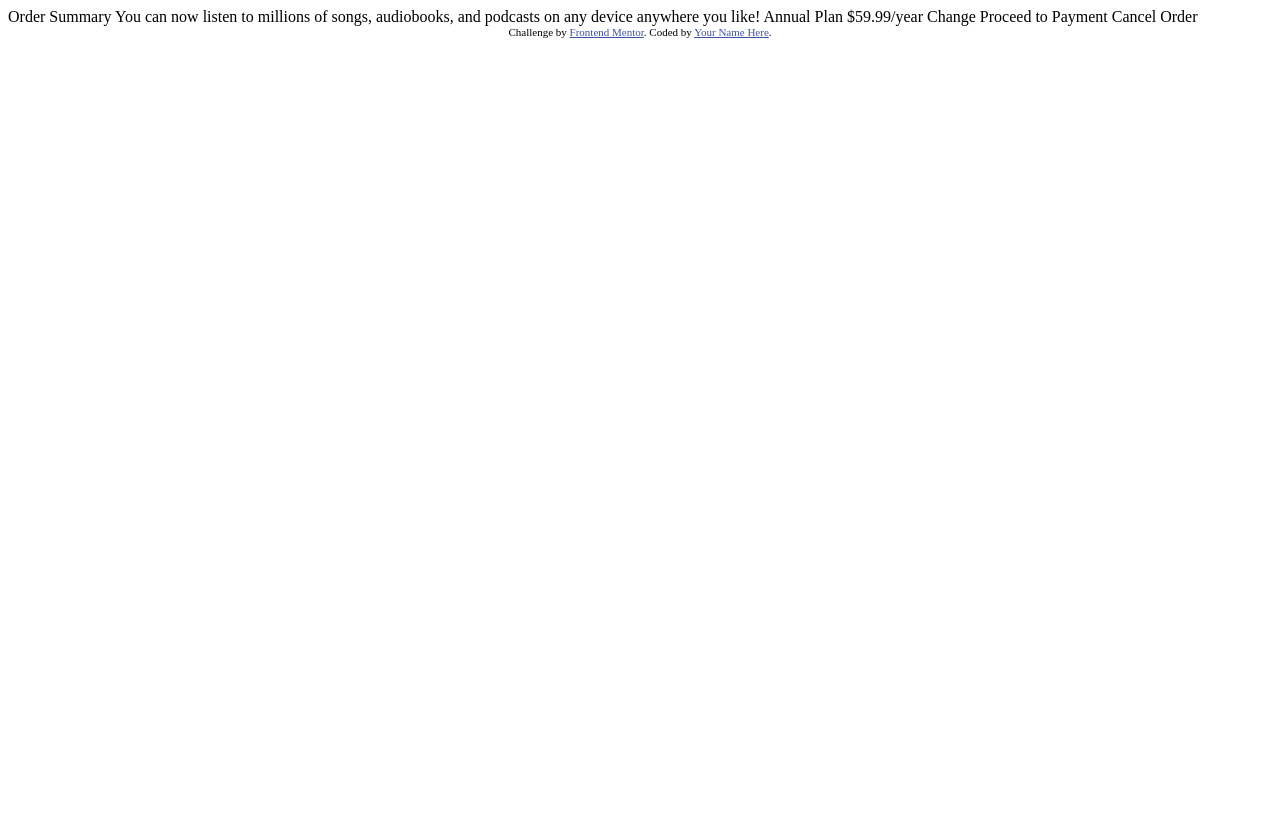
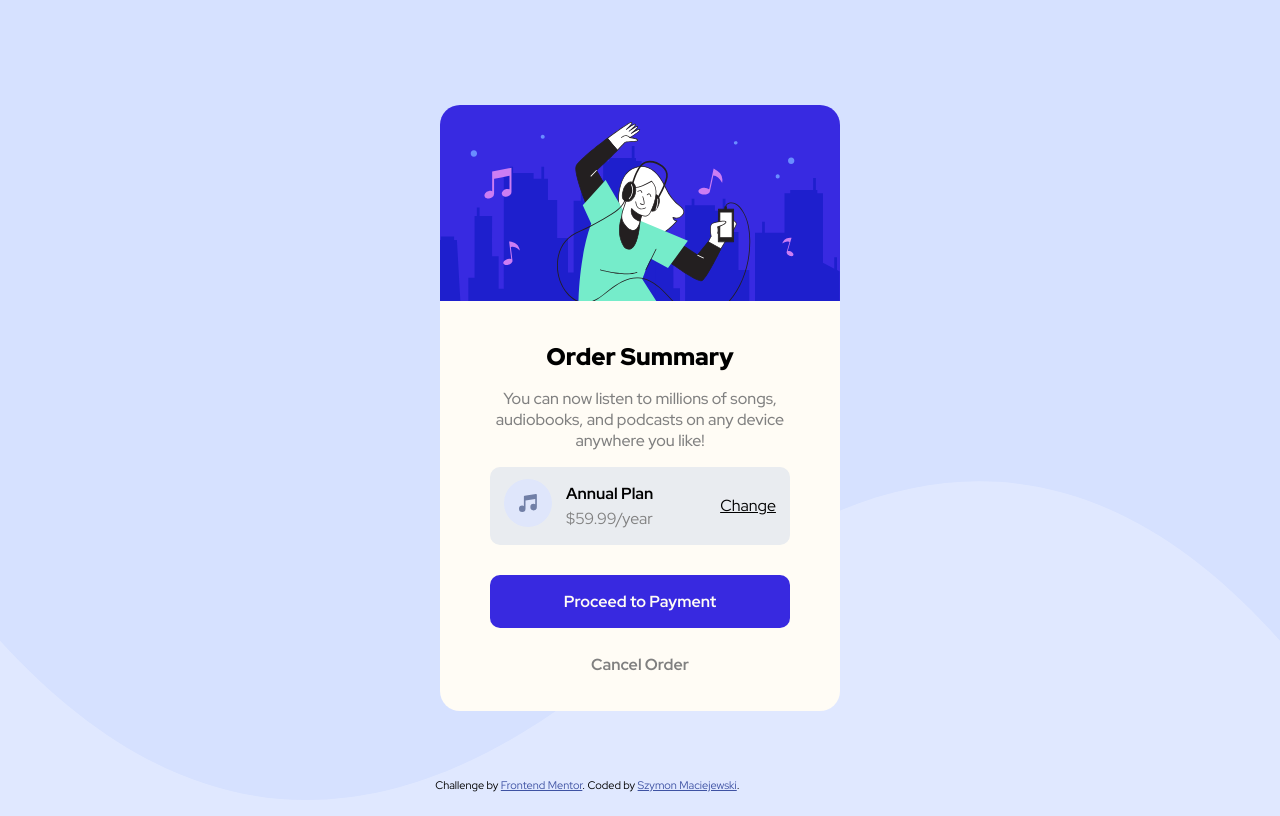
Before and after one commit to szymonMCS/order-summary-component-main, a plain HTML site: page index.html in a window 1280 px wide. Drawn offline with Linux system fonts and the light colour scheme.

Commit message:
first design of page

```diff
--- a/index.html
+++ b/index.html
@@ -1,37 +1,176 @@
 <!DOCTYPE html>
 <html lang="en">
 <head>
+  <title>Frontend Mentor | Order summary card</title>
   <meta charset="UTF-8">
-  <meta name="viewport" content="width=device-width, initial-scale=1.0"> <!-- displays site properly based on user's device -->
+  <meta name="viewport" content="width=device-width, initial-scale=1.0">
 
-  <link rel="icon" type="image/png" sizes="32x32" href="./images/favicon-32x32.png">
+  <link rel="icon" type="image/png" sizes="32x32" href="./images/favicon-32x32. png">
 
-  <title>Frontend Mentor | Order summary card</title>
+  <style>
+    .attribution {
+       font-size: 11px; text-align: center;
+       position: absolute;
+       bottom: 1vh;
+       left: 34%;
+       z-index: 10;
 
-  <!-- Feel free to remove these styles or customise in your own stylesheet 👍 -->
-  <style>
-    .attribution { font-size: 11px; text-align: center; }
-    .attribution a { color: hsl(228, 45%, 44%); }
+      }
+    .attribution a {
+       color: hsl(228, 45%, 44%);
+      }
+
+    body {
+      font-family: "Sono", sans-serif;
+      background-color: #E0E8FF;
+      background-image: url(./images/pattern-background-desktop.svg);
+      background-repeat: no-repeat;
+      background-size: 100vw 100vh;
+      display: flex;
+      justify-content: center;
+      align-items: center;
+      font-family: 'Red Hat Display';
+    }
+
+    @media (max-width: 375px) {
+      body {
+        background-image: url(./images/pattern-background-mobile.svg);
+      }
+    }
+
+    .block{
+      width: 300px;
+    }
+
+    .main-block{
+      width: 400px;
+      display: flex;
+      left: 20vw;
+      flex-direction: column;
+      justify-content: center;
+      align-items: center;
+      height: 100vh;
+    }
+
+    .image{
+      border-top-left-radius: 20px;
+      border-top-right-radius: 20px;
+      overflow: hidden;
+    }
+
+    .image img{
+      width: 100%;
+      height: 100%;
+      display: block;
+    }
+
+    .content-main{
+      background-color: #FFFCF5;
+      width: 100%;
+      display: flex;
+      flex-direction: column;
+      justify-content: center;
+      align-items: center;
+      text-align: center;
+      border-bottom-left-radius: 20px;
+      border-bottom-right-radius: 20px;
+      overflow: hidden;
+    }
+
+    .title > h1{
+      font-weight: 900;
+      font-size: 1.5rem;
+      margin-top: 40px
+    }
+
+    .description > p {
+      font-size: 16px;
+      font-weight: 500;
+      color: grey;
+    }
+
+    .plan{
+      background-color: rgb(233, 236, 240);
+      border-radius: 10px;
+      width: 300px;
+      display: flex;
+      flex-direction: row;
+      justify-content: space-evenly;
+      align-items: center;
+      margin-bottom: 30px;
+    }
+
+    .price{
+      width: 140px;
+      text-align: left;
+    }
+
+    .payment{
+      background-color: hsl(245, 75%, 52%);
+      border-radius: 10px;
+      color:#FFFCF5;
+    }
+
+    .cancel{
+      font-weight:700;
+      color: grey;
+      margin-top: 10px;
+      margin-bottom: 20px;
+    }
+
   </style>
+  <link rel="preconnect" href="https://fonts.googleapis.com">
+  <link rel="preconnect" href="https://fonts.gstatic.com" crossorigin>
+  <link href="https://fonts.googleapis.com/css2?family=Red+Hat+Display:ital,wght@0,300..900;1,300..900&display=swap" rel="stylesheet">
 </head>
 <body>
 
-  Order Summary
+  <div class="main-block">
+    <div class="image">
+      <img src="./images/illustration-hero.svg" alt="lady listening to music" />
+    </div>
 
-  You can now listen to millions of songs, audiobooks, and podcasts on any
-  device anywhere you like!
+    <div class="content-main">
+      <div>
+        <div class="block title">
+          <h1>Order Summary</h1>
+        </div>
+        <div class="block description">
+          <p>You can now listen to millions of songs,</br>
+          audiobooks, and podcasts on any device</br>
+          anywhere you like!</p>
+        </div>
+      </div>
 
-  Annual Plan
-  $59.99/year
+      <div class="plan">
+        <div>
+          <img src="./images/icon-music.svg"/>
+        </div>
 
-  Change
+        <div class="price">
+          <p style="margin-bottom: 4px;"><b>Annual Plan</b></p>
+          <p style="color: grey; margin-top: 4px;">$59.99/year</p>
+        </div>
 
-  Proceed to Payment
-  Cancel Order
+        <div>
+          <p style="text-decoration: underline;">Change</p>
+        </div>
+      </div>
 
-  <div class="attribution">
+      <div class="block payment">
+        <p><b>Proceed to Payment</b></p>
+      </div>
+
+      <div class="block cancel">
+        <p>Cancel Order</p>
+      </div>
+
+    </div>
+  </div>
+
+  <footer class="attribution">
     Challenge by <a href="https://www.frontendmentor.io?ref=challenge" target="_blank">Frontend Mentor</a>.
-    Coded by <a href="#">Your Name Here</a>.
-  </div>
+    Coded by <a href="#">Szymon Maciejewski</a>.
+  </footer>
 </body>
 </html>
```
